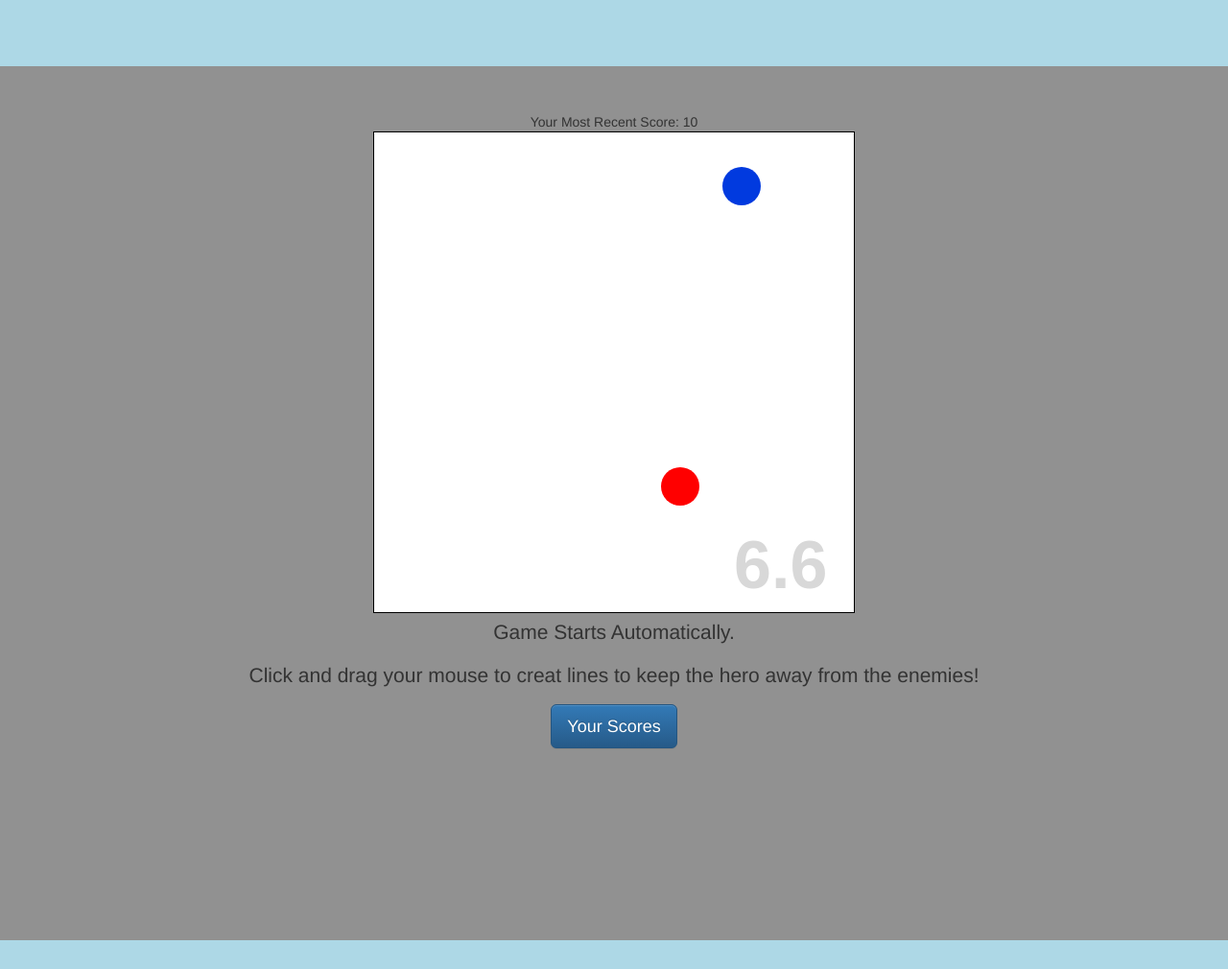
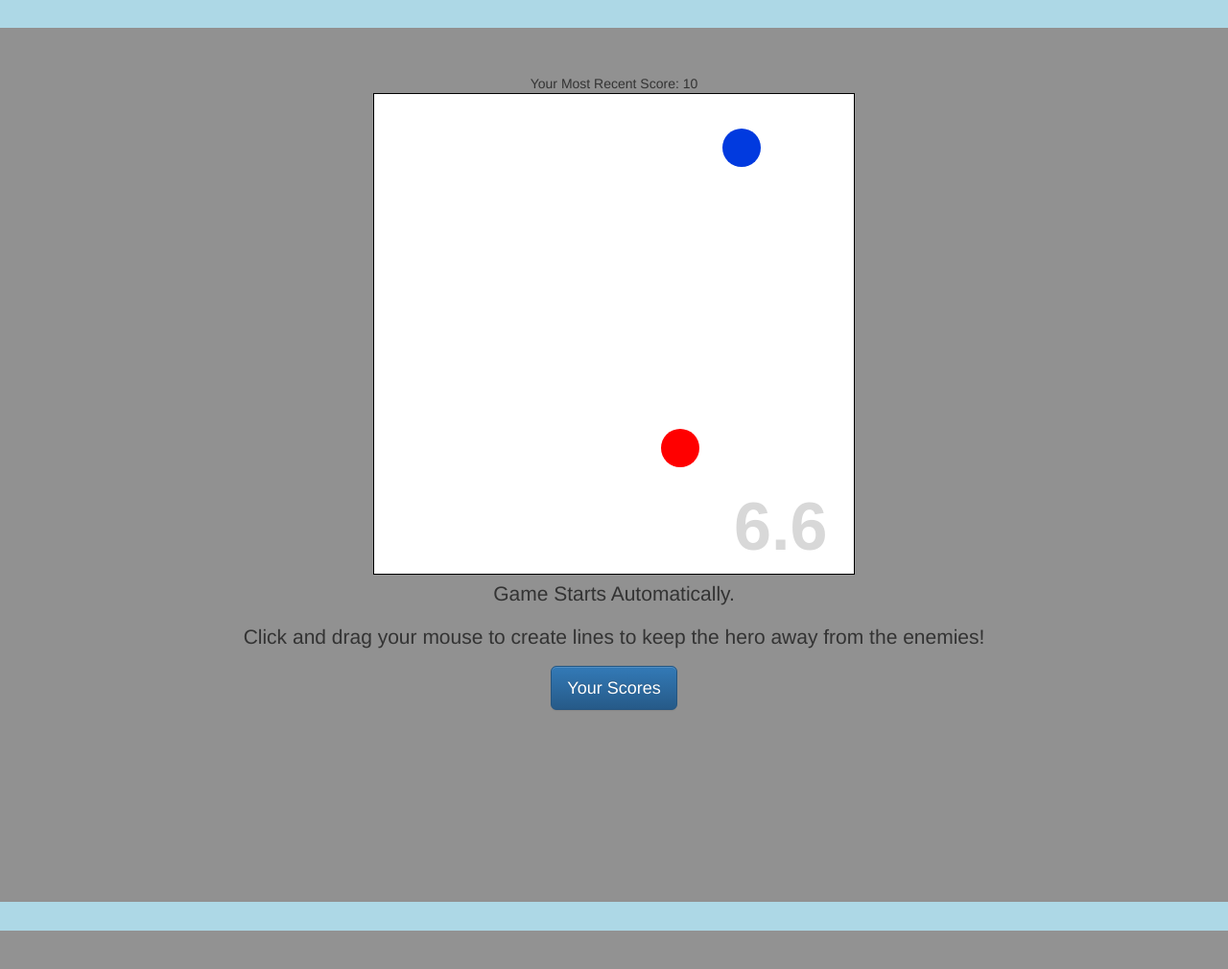
Before and after one commit to calleggr/BounceTown, a Python web app: template Code/playbouncetown/templates/play.html in a window 1280 px wide. Shown: the part 51-1061 px from the top of the page at 96% size. After the commit the page ends 1021 px from the top, so only its background shows below. Run offline with Jinja, Linux system fonts and the light colour scheme; the template is opened without the code that fills it: most values are stand-ins (such as "Sample title", 1, 10 or a date in 2020); some libraries are stand-ins or nearby versions.

Commit message:
play.html
changed so you can see the game descriptions

```diff
--- a/Code/playbouncetown/templates/play.html
+++ b/Code/playbouncetown/templates/play.html
@@ -122,7 +122,7 @@
 
 
 	<div class="jumbotron"
-		style="margin-top: 120px; padding-bottom: 200px;">
+		style="margin-top: 80px; padding-bottom: 200px;">
 
 		<center>
 			<form action="/addScore" method="post">
@@ -140,7 +140,7 @@
 
 		<center>
 			<p>Game Starts Automatically.</p>
-			<p>Click and drag your mouse to creat lines to keep the hero away
+			<p>Click and drag your mouse to create lines to keep the hero away
 				from the enemies!</p>
 			<div>
 				<a class="btn btn-primary btn-lg" href="/scores" role="button"
```
Also changed, not shown: 8 other files.
